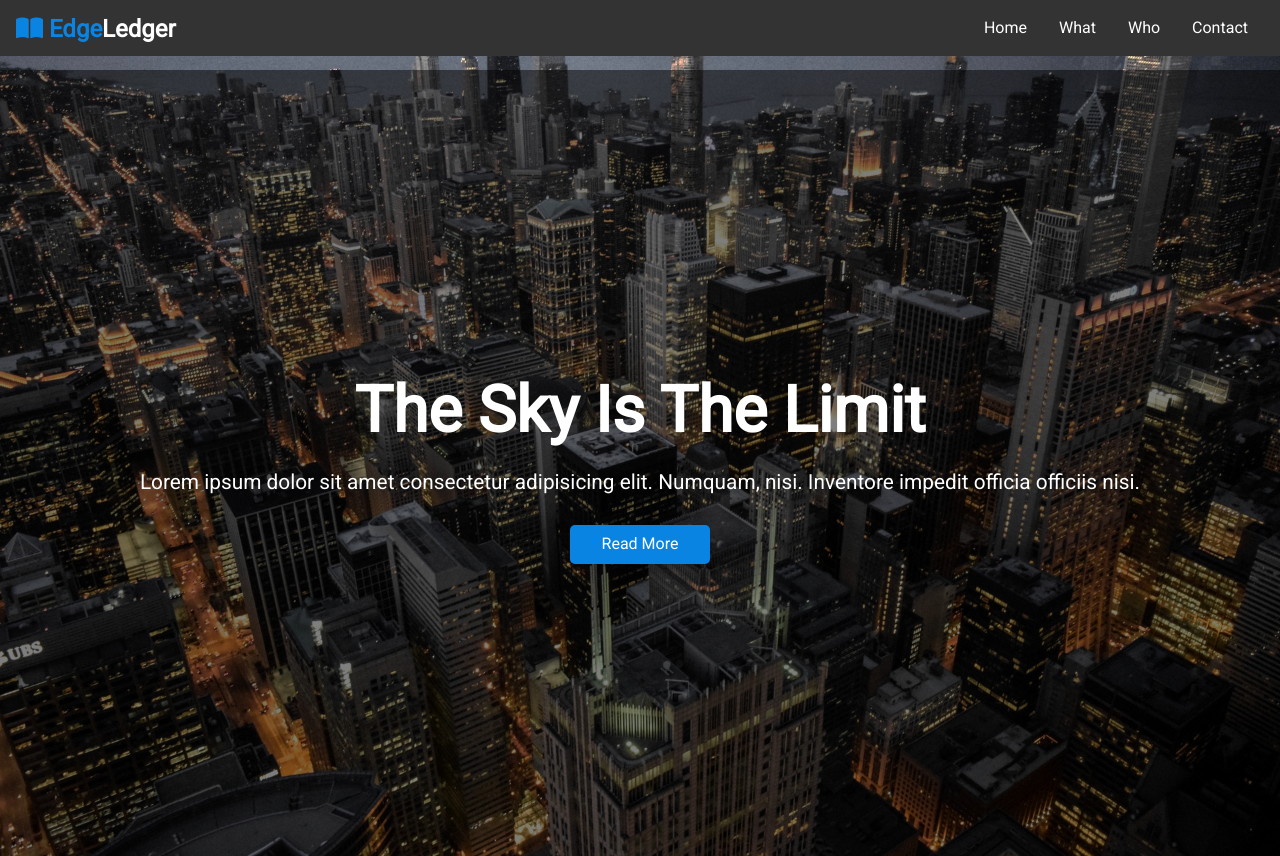
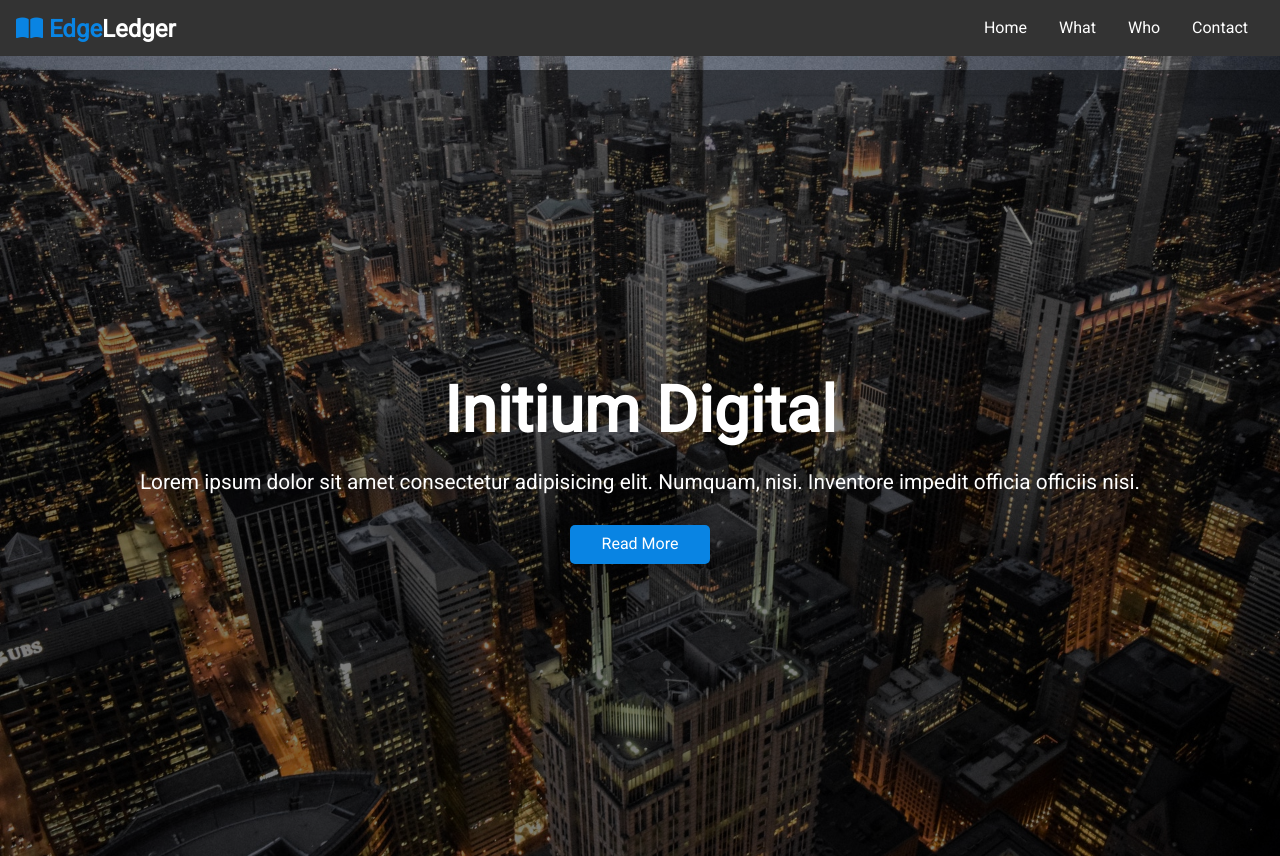
Before and after one commit to kiocam/edgeLedger, a plain HTML site: page index.html in a window 1280 px wide. Shown: the top 856 px of the page. Drawn offline with nearby package versions, Linux system fonts and the light colour scheme; some packages are replaced by stand-ins of ours.

Commit message:
hero text change

```diff
--- a/index.html
+++ b/index.html
@@ -32,7 +32,7 @@
   <!-- Header: Showcase -->
   <header id="showcase">
     <div class="showcase-content">
-      <h1 class="l-heading">The Sky Is The Limit</h1>
+      <h1 class="l-heading">Initium Digital</h1>
       <p class="lead">Lorem ipsum dolor sit amet consectetur adipisicing elit. Numquam, nisi. Inventore impedit officia
         officiis nisi.</p>
       <a href="#what" class="btn">Read More</a>
```
